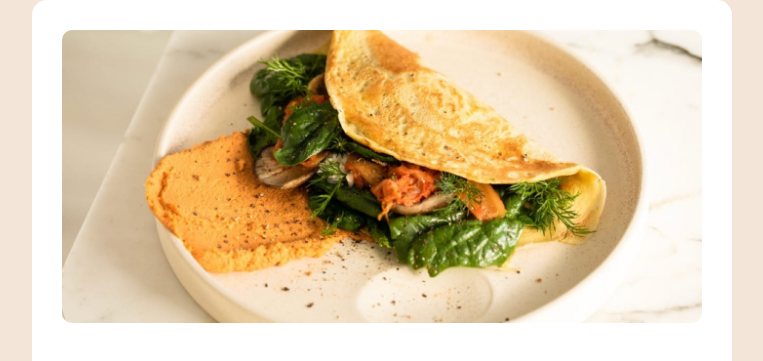
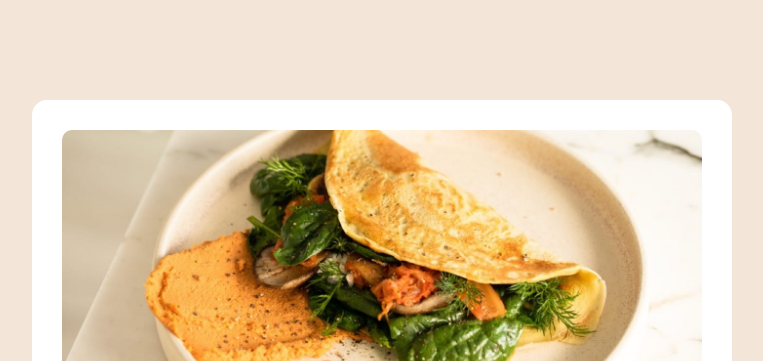
Before and after one commit to AsmaMxhd/Recipe_Page, a plain HTML site: page index.html in a window 1280 px wide. Shown: the top 361 px of the page, without its empty margins (258-1021 px from the left). Drawn offline with Linux system fonts and the light colour scheme.

Commit message:
Update style.css

```diff
--- a/style.css
+++ b/style.css
@@ -11,7 +11,7 @@ body {
   align-items: center;
   justify-content: center;
   min-height: 100vh;
-  /* padding: 100px 50px; */
+  padding: 100px 50px;
 }
 .container {
   width: 100%;
```
